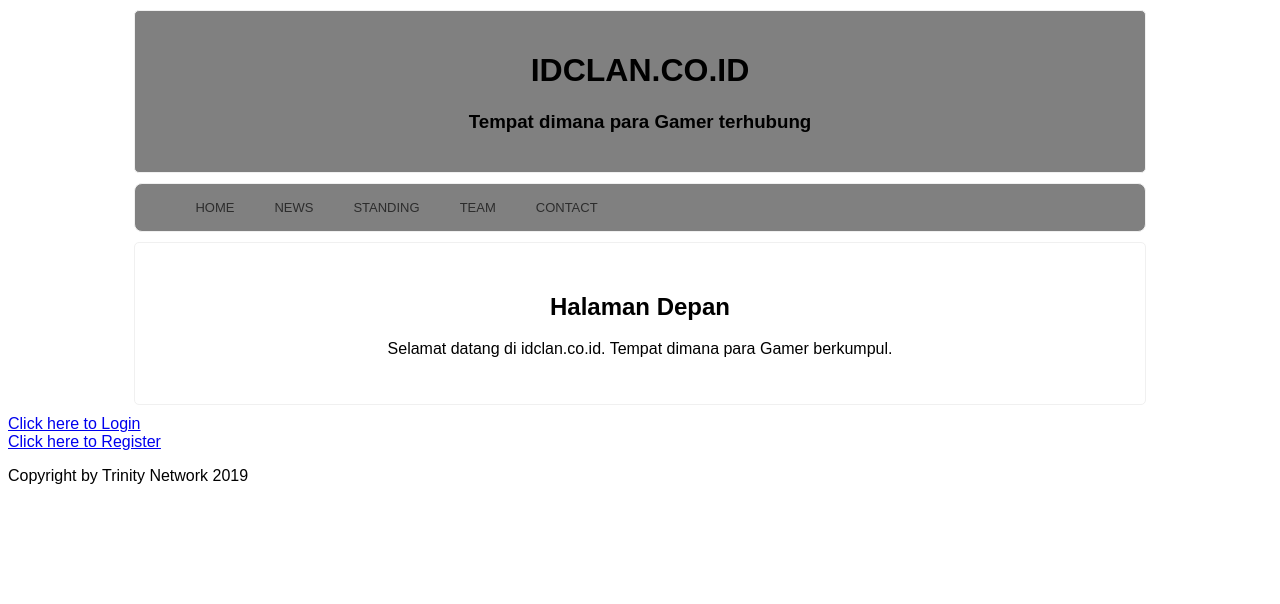
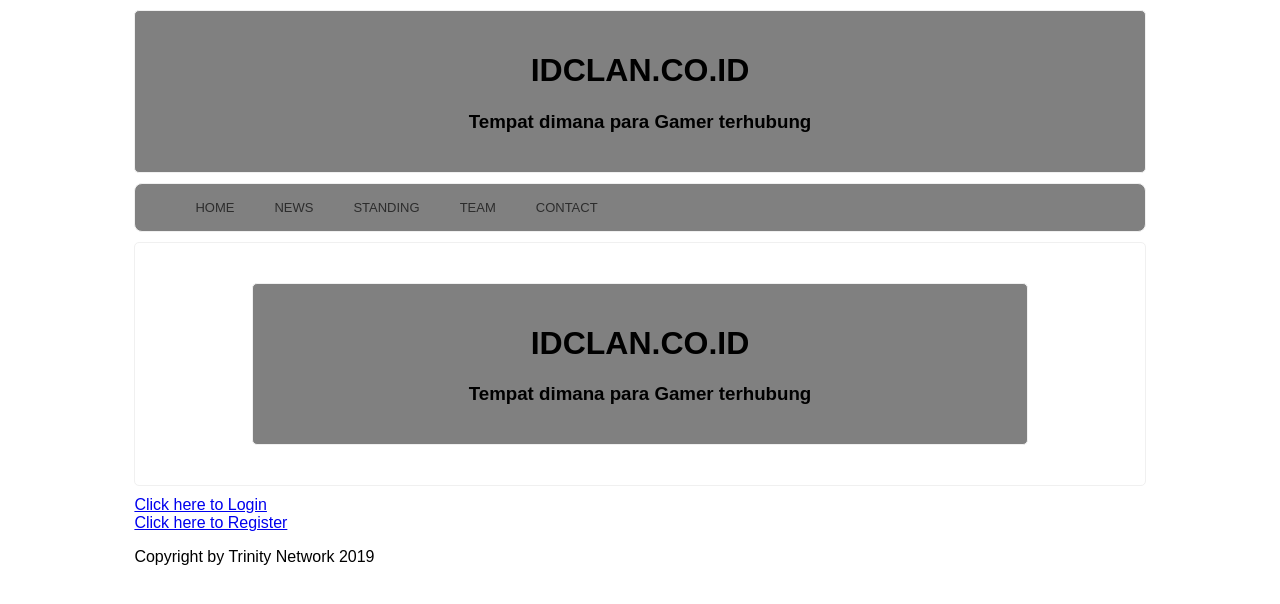
Before and after one commit to Trinityoffice24/idclan, a PHP site: page / in a window 1280 px wide. Shown: the top 604 px of the page. Run offline with PHP 8.4, Linux system fonts and the light colour scheme; a stand-in replaces the project's code that opens the database connection; some libraries are stand-ins or nearby versions.

Commit message:
Add files via upload

```diff
--- /dev/null
+++ b/contact.php
@@ -0,0 +1,6 @@
+<div class="halaman">
+	<h2>Contact</h2>
+	<p>Trinity Network</p>
+	<p>Jl. Sawojajar 1 no 24a, Krobokan, Semarang Barat</p>
+    <p>Semarang, Indonesia</p>
+</div>
--- a/home.php
+++ b/home.php
@@ -1,4 +1,16 @@
 <div class="halaman">
-	<h2>Halaman Depan</h2>
-	<p>Selamat datang di idclan.co.id. Tempat dimana para Gamer berkumpul.</p>
+	<head>
+	<title>IDCLAN</title>
+	<!-- menghubungkan dengan file css -->
+	<link rel="stylesheet" type="text/css" href="file:///C|/xampp/htdocs/idclan.co.id/style.css">
+	<!-- menghubungkan dengan file jquery -->
+	<script type="text/javascript" src="file:///C|/xampp/htdocs/idclan.co.id/jquery.js"></script>
+</head>
+<body>
+
+<div class="content">
+	<header>
+		<h1 class="judul">IDCLAN.CO.ID</h1>
+		<h3 class="deskripsi">Tempat dimana para Gamer terhubung</h3>
+	</header>
 </div>
--- a/standing.php
+++ b/standing.php
@@ -1,7 +1,4 @@
 <div class="halaman">
-Design
-
-
 
 
 
@@ -9,7 +6,7 @@ Design
 <html>
 <head>
 	<title>STANDING</title>
-        <link rel="stylesheet" type="text/css" href="style.css">
+        <link rel="stylesheet" type="text/css" href="file:///D|/idclan/halaman/style.css">
 </head>
 <body>
 	<center><h5>STANDING</h5></center>
--- /dev/null
+++ b/team.php
@@ -0,0 +1,5 @@
+<div class="halaman">
+	<h2>TEAM</h2>
+	<p>Buat Tim mu disini!</p>
+	<p>idclan.co.id sebagai wadah gamer berkumpul.</p>
+</div>
```
